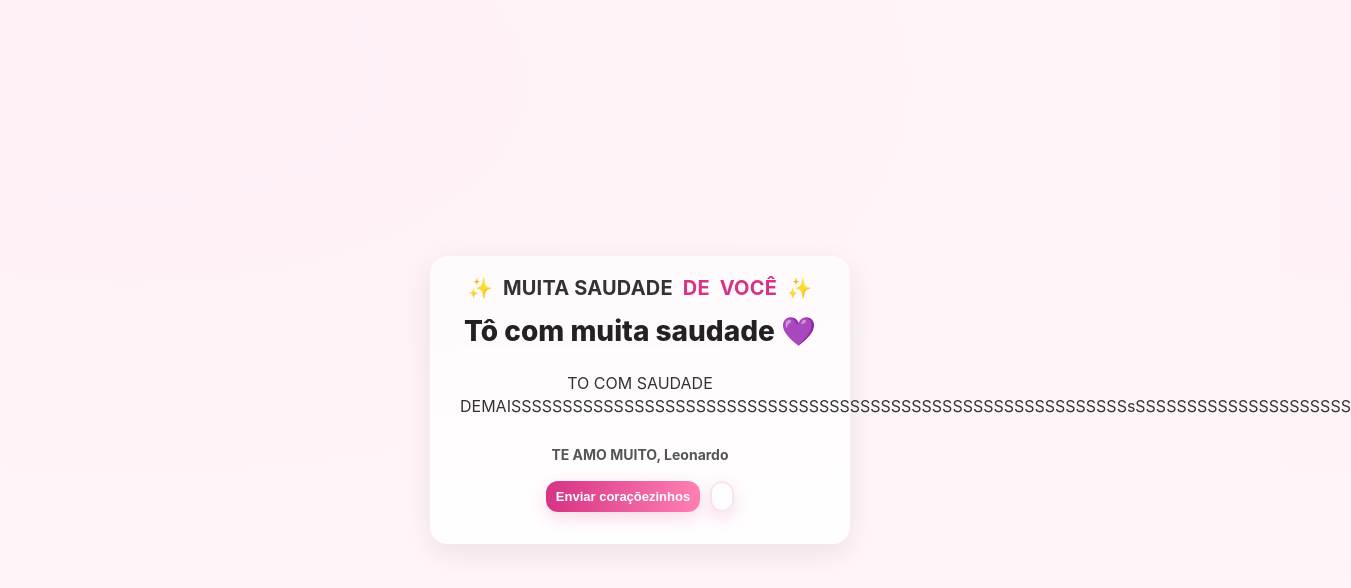
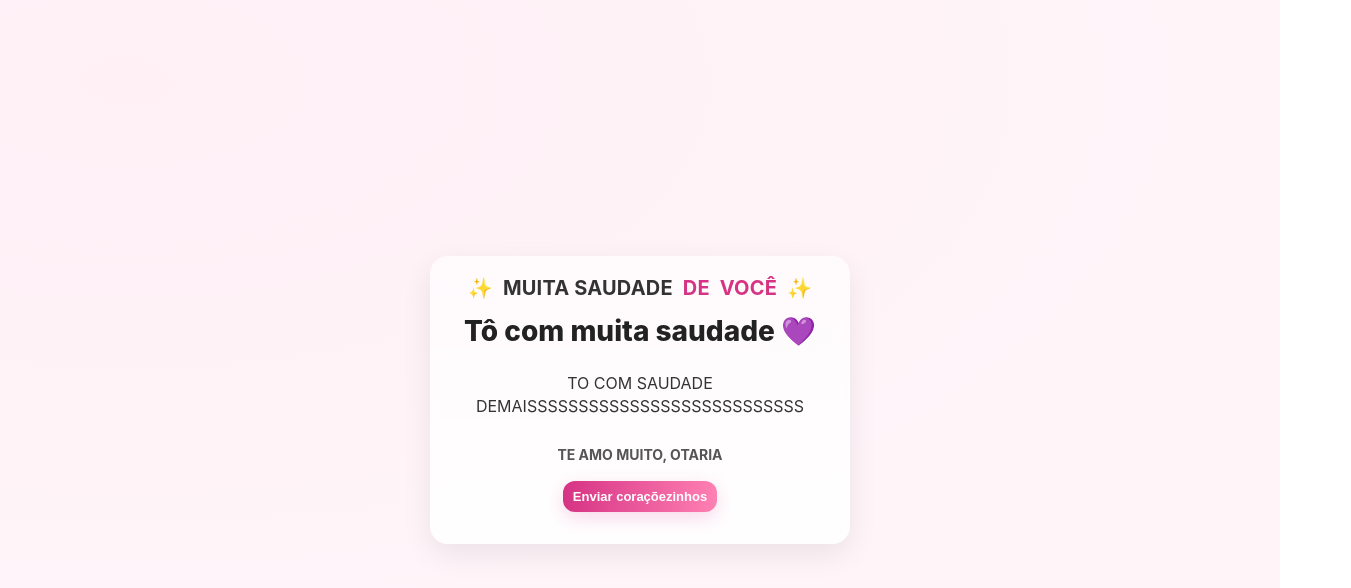
Before and after one commit to bordaleo/saudade, a plain HTML site: page index.html in a window 1280 px wide. Shown: the whole page, 1351 px wide, since content can reach past the window. Drawn offline with Linux system fonts and the light colour scheme.

Commit message:
Update index.html

```diff
--- a/index.html
+++ b/index.html
@@ -99,13 +99,12 @@
     <div class="title">✨ <span style="color:#333">MUITA SAUDADE</span> DE <span style="color:var(--accent);">VOCÊ</span> ✨</div>
     <div class="big">Tô com muita saudade 💜</div>
 
-    <div class="msg" id="mainMsg">TO COM SAUDADE DEMAISSSSSSSSSSSSSSSSSSSSSSSSSSSSSSSSSSSSSSSSSSSSSSSSSSSSSSSSSSSSsSSSSSSSSSSSSSSSSSSSSS</div>
+    <div class="msg" id="mainMsg">TO COM SAUDADE DEMAISSSSSSSSSSSSSSSSSSSSSSSSSSS</div>
 
     <div class="from">TE AMO MUITO, <span id="senderName">OTARIA</span></div>
 
     <div class="btns">
       <button id="sendHeart" class="small">Enviar coraçõezinhos</button>
-      <button id="editBtn" class="small btn-ghost"></button>
     </div>
 
     <div style="margin-top:12px;font-size:12px;color:#777"></div>
@@ -115,7 +114,7 @@
 
   <script>
     // Personalize: quem está enviando (mude se quiser)
-    const sender = 'Leonardo';
+    const sender = 'OTARIA';
     document.getElementById('senderName').textContent = sender;
 
     // criar corações flutuantes
```
